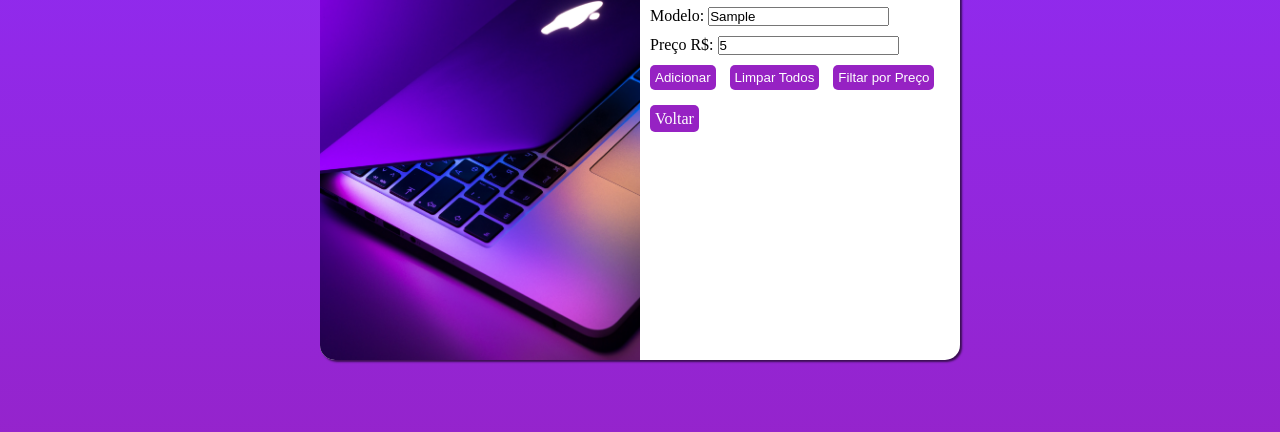
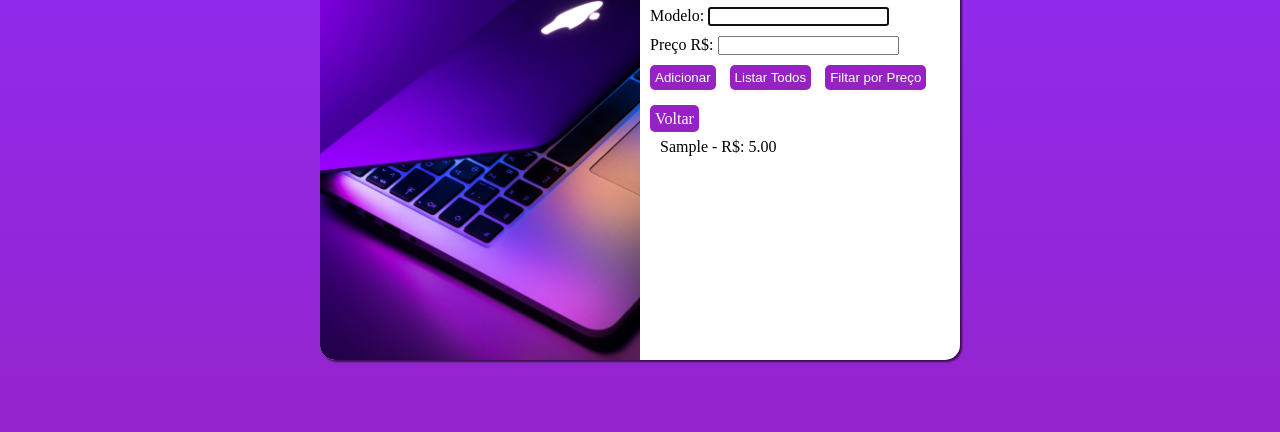
Before and after one commit to Daniel-sena-dev/JavaScript---Estudos, a plain HTML site: page JavaScript/aula10/revendaHerbie.html in a window 1280 px wide. Both pictures are taken after typing "Sample", "5" into the empty fields and a click on the button "Adicionar". Shown: the part 240-672 px from the top of the page. Drawn offline with Linux system fonts and the light colour scheme; files whose address does not match are found by name.

Commit message:
estudos JS 22/09

```diff
--- a/JavaScript/aula10/main.js
+++ b/JavaScript/aula10/main.js
@@ -130,8 +130,64 @@ function descubraNumero(){
 }
 //==============================================================================
 //Revenda Herbie
+var carro = []
 function adicionar(){
     let saida = saidaTela()
+    let iModelo = document.getElementById('iModelo')
+    let iPreco = document.getElementById('iPreco')
+    let modelo = iModelo.value
+    let preco = Number(iPreco.value)
+
+    //Limpar saida
+    saida.innerHTML = ``
+    if(modelo == '' || preco == 0){
+        saida.innerHTML = `<p>valores inválidos</p>`
+        saida.style.color = 'red'
+    } else{
+        carro.push({modelo: modelo, preco: preco})
+        saida.style.color = 'black'
+    }
+
+    //Limpar inputs
+    iModelo.value = ''
+    iModelo.focus()
+    iPreco.value = ''
+
+    listarCarros()
+}
+
+function listarCarros(){
+    let saida = saidaTela()
+
+    //Limpar saida
+    saida.innerHTML = ``
+
+    //Imprimir carros
+    if(carro.length == 0){
+        saida.innerHTML = `<p>Não a carros para listar</p>`
+        saida.style.color = 'red'
+    } else{
+        for(i = 0; i < carro.length; i ++){
+            saida.innerHTML += `<p>${carro[i].modelo} - R$: ${carro[i].preco.toFixed(2)}</p>`
+        }
+    }
+}
+
+function filtrarCarro(){
+    let saida = saidaTela()
+    let maximo = Number(prompt('Qual valor máximo que o cliente deseja pagar?'))
+    //Limpar saida
+    saida.innerHTML = ``
+
+    if(maximo == 0 || isNaN(maximo)){
+        return;
+    }
+
+    for(i = 0; i < carro.length; i++){
+        if(carro[i].preco <= maximo){
+            saida.innerHTML = `<p>${carro[i].modelo} - R$: ${carro[i].preco.toFixed(2)}</p>`
+        }
+    }
 
 
 }
--- a/JavaScript/aula10/revendaHerbie.html
+++ b/JavaScript/aula10/revendaHerbie.html
@@ -14,8 +14,8 @@
             <p>Modelo: <input type="text" name="modelo" id="iModelo"></p>
             <p>Preço R$: <input type="number" name="preco" id="iPreco"></p>
             <input type="button" value="Adicionar" class= "botao" onclick="adicionar()">
-            <input type="button" value="Limpar Todos" class="botao" onclick="limpar()">
-            <input type="button" value="Filtar por Preço" class="botao">
+            <input type="button" value="Listar Todos" class="botao" onclick="listarCarros()">
+            <input type="button" value="Filtar por Preço" class="botao" onclick="filtrarCarro()">
             <a href="index.html" class="botao">Voltar</a>
             <div id="saida"></div>
         </section>
```
